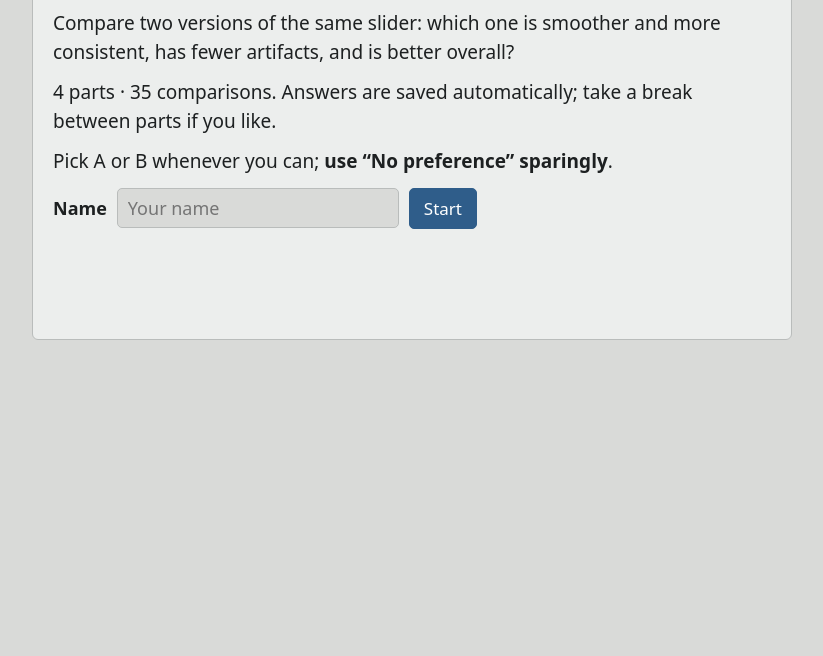
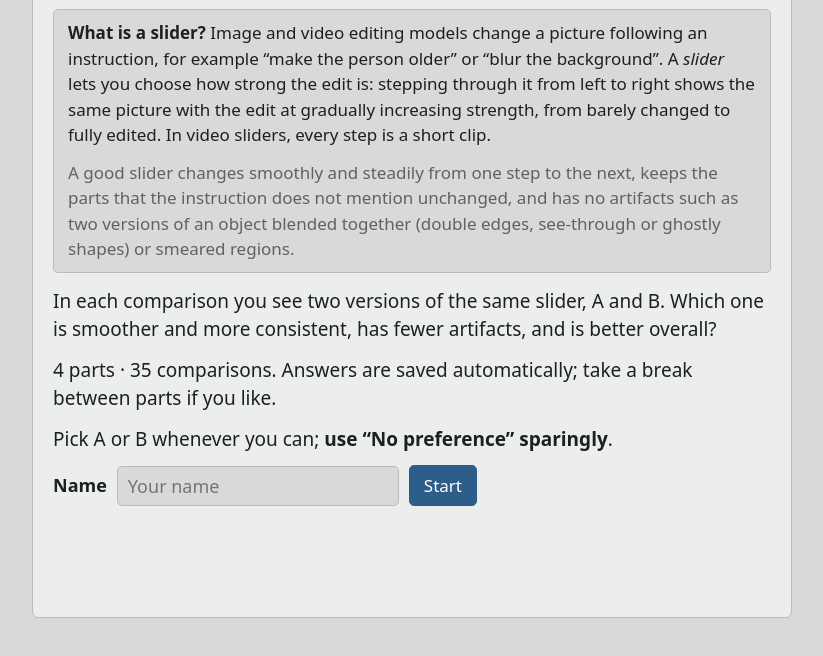
Before and after one commit to yuvenduan/slider-study, a plain HTML site: page index.html in a window 1280 px wide. Shown: the part 82-738 px from the top of the page, without its empty margins (228-1051 px from the left). Drawn offline with Linux system fonts and the light colour scheme.

Commit message:
Start page and image sliders, set 1

```diff
--- a/index.html
+++ b/index.html
@@ -21,13 +21,23 @@ button.pri{background:var(--accent);color:var(--accent-ink);border-color:var(--a
 .part{display:flex;gap:10px;align-items:center;justify-content:space-between;flex-wrap:wrap;border:1px solid var(--line);border-radius:5px;padding:8px 10px;background:var(--bg)}
 .part b{font-weight:600}.st{font:15px ui-monospace,Menlo,monospace;color:var(--muted)}
 .status{font-size:16px;min-height:1.4em}.ok{color:var(--good)}.warn{color:var(--warn)}
+.bg{border:1px solid var(--line);border-radius:5px;background:var(--bg);padding:10px 14px;margin:0 0 14px;font-size:17px}
 .tag:empty{display:none}.tag{font:12px ui-monospace,Menlo,monospace;letter-spacing:.04em;text-transform:uppercase;color:var(--muted);border:1px solid var(--line);border-radius:3px;padding:1px 6px;margin-left:8px;font-weight:400}
 </style>
 </head>
 <body>
 <main>
   <h1>Slider study <span class="tag" id="formtag"></span></h1>
-  <p class="lead">Compare two versions of the same slider: which one is smoother and more consistent, has fewer artifacts, and is better overall?</p>
+  <div class="bg">
+    <p><b>What is a slider?</b> Image and video editing models change a picture following an instruction, for example
+    &ldquo;make the person older&rdquo; or &ldquo;blur the background&rdquo;. A <i>slider</i> lets you choose how strong the edit is:
+    stepping through it from left to right shows the same picture with the edit at gradually increasing strength, from barely
+    changed to fully edited. In video sliders, every step is a short clip.</p>
+    <p class="muted" style="margin-bottom:0">A good slider changes smoothly and steadily from one step to the next, keeps the parts that the
+    instruction does not mention unchanged, and has no artifacts such as two versions of an object blended together (double
+    edges, see-through or ghostly shapes) or smeared regions.</p>
+  </div>
+  <p class="lead">In each comparison you see two versions of the same slider, A and B. Which one is smoother and more consistent, has fewer artifacts, and is better overall?</p>
   <p class="lead">4 parts · <span id="ntot">35</span> comparisons. Answers are saved automatically; take a break between parts if you like.</p>
   <p class="lead">Pick A or B whenever you can; <b>use &ldquo;No preference&rdquo; sparingly</b>.</p>
   <p style="display:flex;gap:10px;align-items:center;flex-wrap:wrap"><label for="rname"><b>Name</b></label>
```
